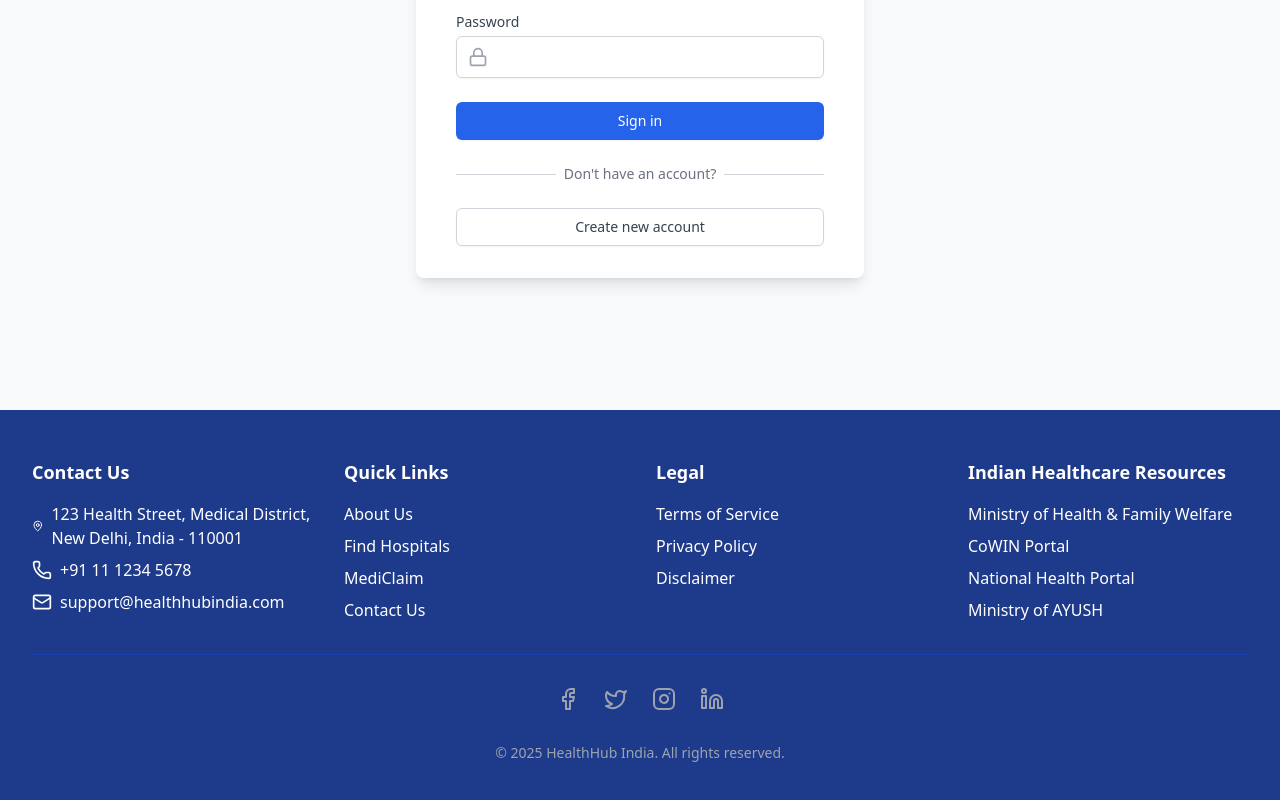
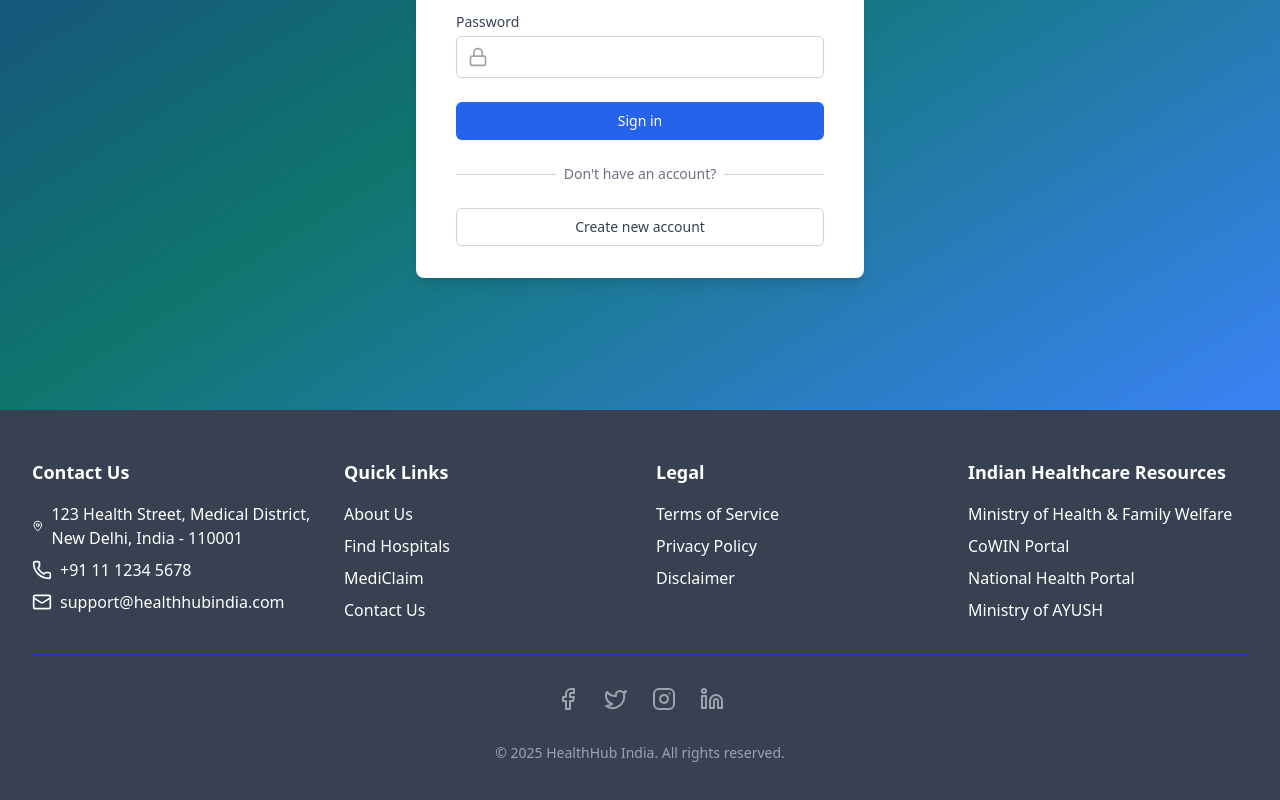
Before and after one commit to Navneet1206/Game_changers_Hackverse, a React (Vite) app: page /login in a window 1280 px wide. Shown: the part 390-1190 px from the top of the page. Built offline with nearby package versions, Linux system fonts and the light colour scheme.

Commit message:
Changes footer color

```diff
--- a/src/components/Footer.tsx
+++ b/src/components/Footer.tsx
@@ -3,7 +3,7 @@ import { Facebook, Twitter, Instagram, Linkedin, MapPin, Phone, Mail } from 'luc
 
 const Footer = () => {
   return (
-    <footer className="bg-blue-900 text-white py-12">
+    <footer className="bg-gray-700 text-white py-12">
       <div className="max-w-7xl mx-auto px-4 sm:px-6 lg:px-8">
         <div className="grid grid-cols-1 md:grid-cols-4 gap-8">
           {/* Contact Information */}
--- a/src/pages/Home.tsx
+++ b/src/pages/Home.tsx
@@ -3,7 +3,7 @@ import Features from '../components/Features';
 
 function Home() {
   return (
-    <div className="min-h-screen bg-gradient-to-br from-blue-900 via-teal-700 to-blue-500 text-white">
+    <div className="min-h-screen bg-gradient-to-br from-blue-900 via-teal-700 to-blue-500 text-white p-14">
       <div className="relative">
         <div className="max-w-7xl mx-auto">
           <div className="relative z-10 pt-24 pb-8 sm:pb-16 md:pb-20 lg:w-full lg:pb-28 xl:pb-32">
--- a/src/pages/Login.tsx
+++ b/src/pages/Login.tsx
@@ -95,7 +95,7 @@ const Login = () => {
   };
 
   return (
-    <div className="pt-20 min-h-screen bg-gray-50 flex items-center justify-center">
+    <div className="pt-20 min-h-screen bg-gradient-to-br from-blue-900 via-teal-700 to-blue-500 flex items-center justify-center">
       <div className="max-w-md w-full mx-4">
         <div className="bg-white py-8 px-4 shadow-lg rounded-lg sm:px-10">
           <div className="sm:mx-auto sm:w-full sm:max-w-md">
```
